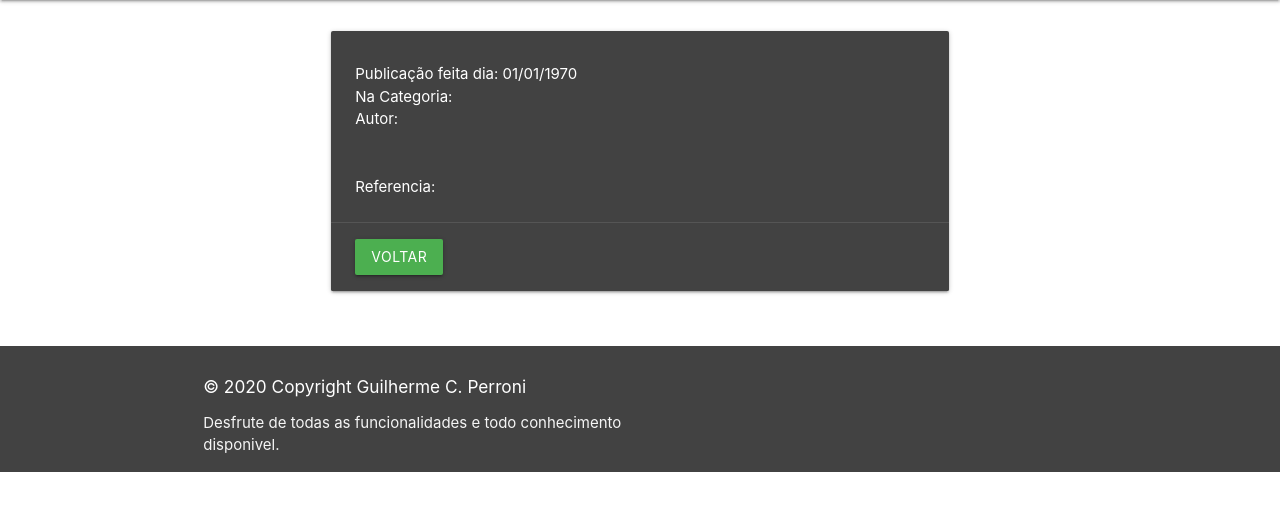
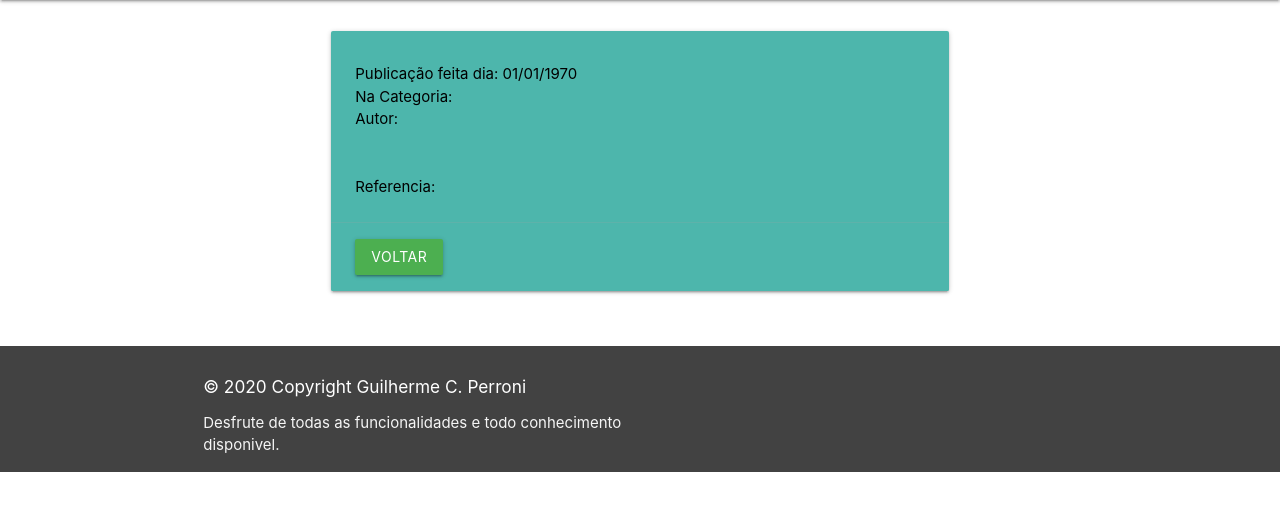
Before and after one commit to GuilhermePerroni/php, a PHP site: page /publicacoes/conteudoPublicacoes.php in a window 1280 px wide. Shown: the part 64-575 px from the top of the page. Run offline with PHP 8.4, Linux system fonts and the light colour scheme; the visitor is signed in with stand-in values (Sample User, id 1); tables that the repository leaves empty or names only in its code hold one stand-in row (values such as "Sample post"); some libraries are stand-ins or nearby versions.

Commit message:
alteração da cor da letra e fundo da tela de ler publicacao

```diff
--- a/publicacoes/conteudoPublicacoes.php
+++ b/publicacoes/conteudoPublicacoes.php
@@ -27,30 +27,22 @@ require_once 'classe/classePublicacoes.php';
 
             <div class="row">
                 <div class="col s12 m12">
-                <div class="card  grey darken-3">
+                <div class="card  teal lighten-2 ">
                     <div class="card-content white-text" >
-                    <span class="card-title light"> <?php echo $publicacoes->titulo; ?></span>
+                    <span class="card-title light black-text"> <?php echo $publicacoes->titulo; ?></span>
 
 
 
-                    <p  > Publicação feita dia: <?php echo  date("d/m/Y", strtotime($publicacoes->dataLancamento)) ?> </p>
-                    <p> Na Categoria: <?php echo $publicacoes->categoria; ?> </p>
-                    <p> Autor: <?php echo $publicacoes->usuario; ?> </p>
+                    <p class="black-text " > Publicação feita dia: <?php echo  date("d/m/Y", strtotime($publicacoes->dataLancamento)) ?> </p>
+                    <p class="black-text "> Na Categoria: <?php echo $publicacoes->categoria; ?> </p>
+                    <p class="black-text "> Autor: <?php echo $publicacoes->usuario; ?> </p>
                     <br>
 
-                    <p class="materialize-textarea " ><?php echo $publicacoes->conteudo; ?></p>
+                    <span class="black-text "> <?php echo $publicacoes->conteudo; ?></span>
                     <br>
 
 
-
-                    <!--<textarea  align=justify id="textarea1" class="materialize-textarea" name="conteudo" id="conteudo" value="" >
-
-                        <?php echo $publicacoes->conteudo; ?>
-
-                    </textarea>-->
-
-
-                    <p> Referencia: <?php echo $publicacoes->referencia; ?> </p>
+                    <p class="black-text " > Referencia: <?php echo $publicacoes->referencia; ?> </p>
                     <script>
                         $('#textarea1').val('New Text');
                             M.textareaAutoResize($('#textarea1'));
```
